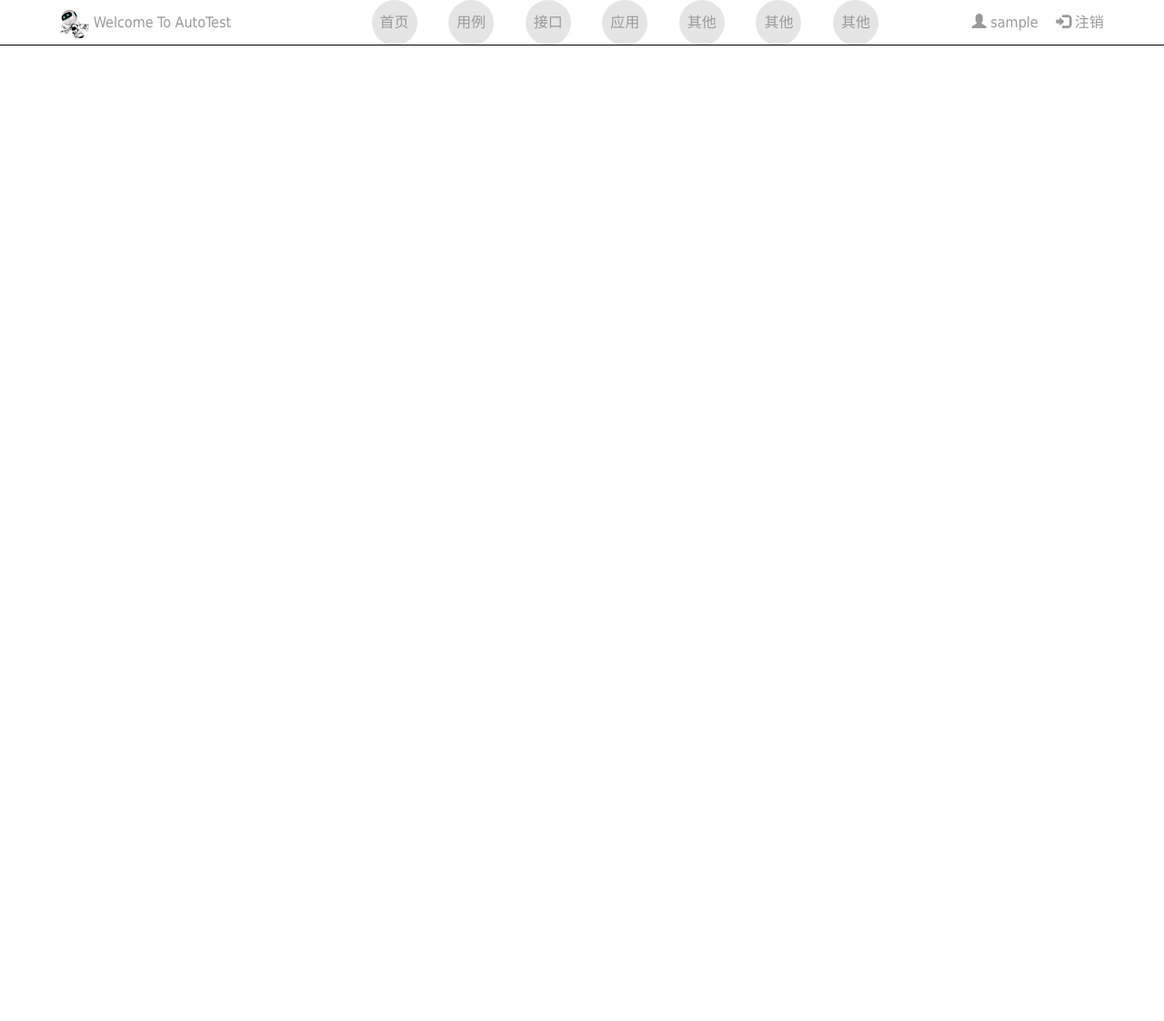
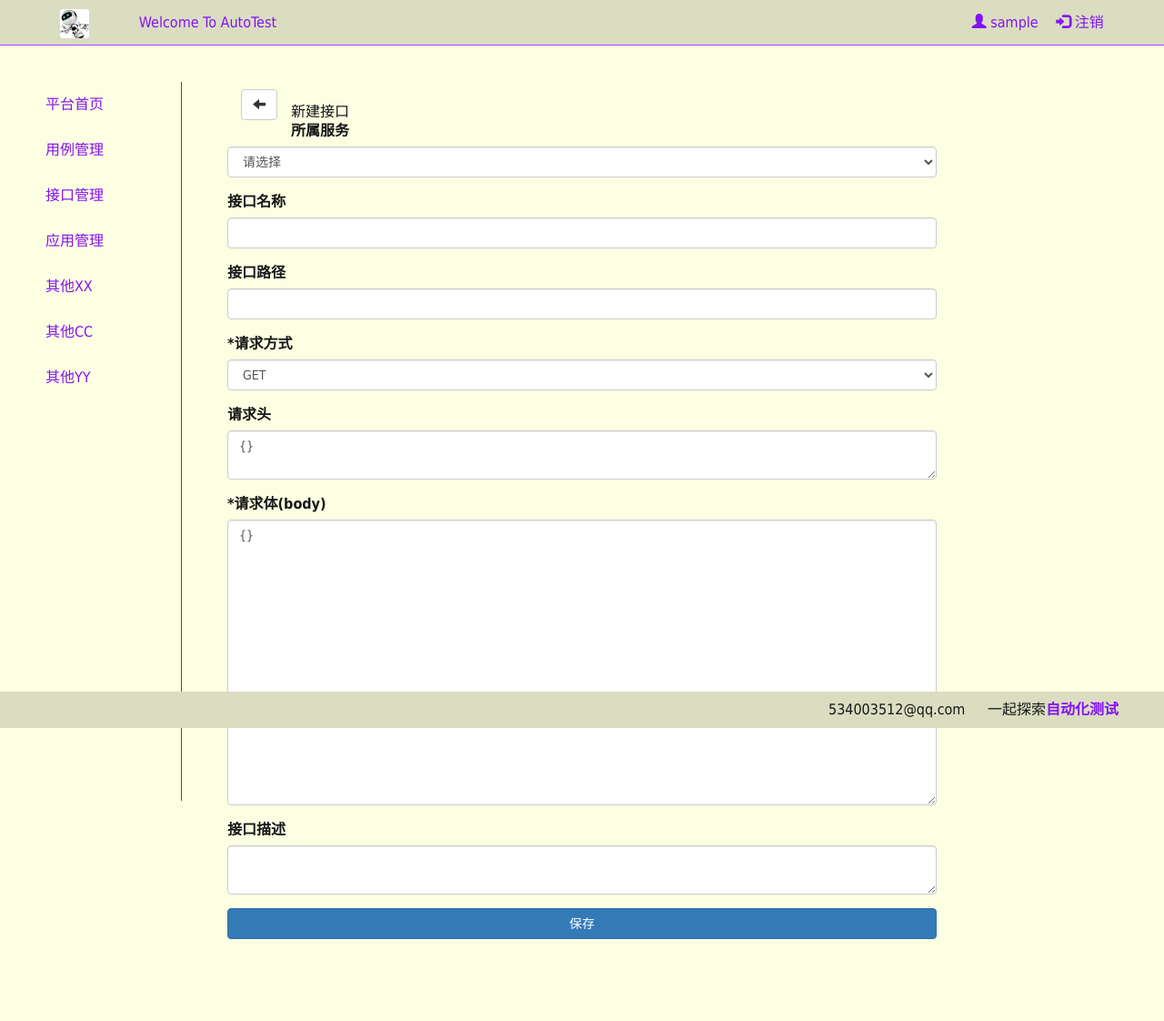
Before and after one commit to yinuo100823/Family-AutoTest, a Flask app: page /auto/text/interface/create/ in a window 1280 px wide. Shown: the whole page at 91% size. Before the commit the page ends 50 px from the top, so only its background shows below. Run offline with Flask 2, Linux system fonts and the light colour scheme; the visitor is signed in with stand-in values (Sample User, id 1); data comes from the database, SQL or seed files in the repository; data that the repository does not hold is empty; some libraries are stand-ins or nearby versions.

Commit message:
"前端代码优化"

```diff
--- a/app/static/css/base.css
+++ b/app/static/css/base.css
@@ -2,10 +2,12 @@
 #header{
     width: 100%;
     height: 5rem;
-    border-bottom: 1px solid #000;
+    border-bottom: 1px solid #b042ff;
     position: fixed;
     top:0;
     left:0;
+    z-index: 999;
+    background-color: #dbddc1;
 }
 #header .header-center{
     height: 100%;
@@ -27,23 +29,11 @@
     height: 5rem;
     margin: 0 1.5rem;
 }
+#header .header-center .header-center-l a.header-center-l-logo img{
+    border-radius: 10%;
+    margin-right: 5rem;
+}
 
-/*中间导航*/
-#header .header-center .header-center-c{
-    height: 100%;
-    /*background-color: #f34535;*/
-    flex: 4;
-    line-height: 5rem;
-
-}
-#header .header-center .header-center-c ul li{
-    display: inline-block;
-    width: 5rem;
-    height: 5rem;
-    border-radius: 50%;
-    margin-left: 3rem;
-    background-color: rgba(0,0,0,.1);
-}
 /*右侧*/
 #header .header-center .header-center-r{
     height: 100%;
@@ -59,5 +49,87 @@
 /*----------------头部--->结束-------------------*/
 
 /*----------------主要内容--->开始-------------------*/
+/*双飞翼布局start*/
+#main{
+    width: 100%;
+    padding-top: 9rem;
+    padding-bottom: 9rem;
+}
+#main .main-center{
+    width: 100%;
+    height: 100%;
+    float: left;
+}
+#main .main-center .main-center-c{
+    margin: 0 20rem;
+    height: 100%;
+    padding:0 5rem;
+    min-width: 80rem;
+    /*background-color: #8414f3;*/
+}
+#main .main-left{
+    width: 20rem;
+    height: 100%;
+    float: left;
+    margin-left: -100%;
+    /*background-color: #2eff15;*/
+}
+#main .main-right{
+    width: 20rem;
+    float: left;
+    height: 100%;
+    margin-left: -20rem;
+    /*background-color: #ff0121;*/
+}
+/*双飞翼布局end*/
 
+/*左侧导航栏*/
+#main .main-left .main-left-menu{
+    height: 79rem;
+    /*background-color: #f34535;*/
+    line-height: 5rem;
+    /*margin-left: 4rem;*/
+    border-right: 1px solid #8414f3;
+
+}
+#main .main-left ul.main-left-menu li{
+    padding: 0 5rem;
+}
 /*----------------主要内容--->结束-------------------*/
+
+/*----------------底部--->开始-------------------*/
+#footer {
+    position: fixed;
+    bottom: 0;
+    left: 0;
+    background-color: #dbddc1;
+    height: 4rem;
+    width: 100%;
+    z-index: 999;
+    line-height: 4rem;
+    padding: 0 3rem;
+    text-align: right;
+}
+#footer .footer-right{
+    height: 5rem;
+    width: 30%;
+    float: right;
+}
+#footer .footer-right p{
+    display: inline;
+    margin-right: 2rem
+}
+
+#footer .footer-right p strong{
+    color: #8414f3;
+}
+/*----------------底部--->结束-------------------*/
+
+/*页面闪现消息提示样式*/
+.flash-message {
+    position: fixed;
+    bottom: 4rem;
+    left: 3.5rem;
+    width: 20rem;
+    padding: 0.2rem;
+}
--- a/app/static/css/reset.css
+++ b/app/static/css/reset.css
@@ -12,9 +12,13 @@ html {
     font-size: 10px;
 }
 body {
-    background-color: rgba(255, 255, 255, 0.05);
+    /*background: url('../img/gb.jpg') no-repeat ;*/
+    background-color: #fdffe3;
+    background-size: cover;
+    z-index: -999;
     display: block;
     font: 1.6rem/1.5 Microsoft YaHei,Heiti SC,tahoma,arial,Hiragino Sans GB,"\5B8B\4F53",sans-serif;
+    color: #171717;
 }
 /*清除列表的默认风格*/
 ul,ol,dl{
@@ -31,7 +35,7 @@ fieldset,img,input,button,textarea{
 
 /*超链接标签*/
 a{
-    color: #999999;
+    color: #8414f3;
     text-decoration: none;
 }
 a:hover{
@@ -79,3 +83,9 @@ h1,h2,h3,h4,h5,h6{
 .tc{
     text-align: center;
 }
+
+.s-box{
+    width: 40%;
+    margin: 0 auto;
+    padding-top: 10rem;
+}
--- a/app/templates/base.html
+++ b/app/templates/base.html
@@ -30,21 +30,7 @@
         </div>
         {#头部中间导航#}
         <div class="header-center-c fl tc">
-            <ul class="header-center-c-menu">
-                {% for item in [
-                    {"url":"index","title":"首页"},
-                    {"url":"case.case_list","title":"用例"},
-                    {"url":"interface.interface_list","title":"接口"},
-                    {"url":"services.service_list","title":"应用"},
-                    {"url":"services.service_list","title":"其他"},
-                    {"url":"services.service_list","title":"其他"},
-                    {"url":"services.service_list","title":"其他"},
-                ] %}
-                    <li>
-                        <a href="{{ url_for(item.get('url')) }}">{{ item.get('title') }}</a>
-                    </li>
-                {% endfor %}
-            </ul>
+
         </div>
         {#头部右侧#}
         <div class="header-center-r fr tr">
@@ -65,6 +51,51 @@
     </div>
 </header>
 {#------------------------头部--->结束-----------------------------#}
+{#------------------------主要内容--->开始-----------------------------#}
+<main id="main" class="clearfix">
+    <section class="main-center clearfix">
+        <div class="main-center-c">
+            {% block main %}{% endblock %}
+        </div>
+    </section>
+    <section class="main-left">
+        {% block menu %}
+
+        {% endblock %}
+
+    </section>
+    <section class="main-right">
+
+    </section>
+
+</main>
+{#------------------------主要内容--->结束-----------------------------#}
+
+{# ============闪现消息=================#}
+    <div class="flash-message">
+    {% for category,message in get_flashed_messages(with_categories=true) %}
+        {% if category=="success" %}
+            <div class="alert alert-success alert-dismissable">
+        {% elif category=="warning" %}
+            <div class="alert alert-warning">
+        {% elif category=="danger" %}
+            <div class="alert alert-danger">
+        {% else %}
+            <div class="alert alert-info">
+        {% endif %}
+    <button type="button" class="close" data-dismiss="alert" aria-hidden="true">&times</button>{{ message }}
+    </div>
+    {% endfor %}
+    </div>
+{#------------------------底部--->开始-----------------------------#}
+<footer id="footer">
+    <div class="footer-right">
+        <p>534003512@qq.com</p>
+        <p>一起探索<strong>自动化测试</strong></p>
+    </div>
+</footer>
+{#------------------------底部--->结束-----------------------------#}
+
 </body>
 
 </html>
--- /dev/null
+++ b/app/templates/base_menu.html
@@ -0,0 +1,18 @@
+{% extends 'base.html' %}
+{% block menu %}
+    <ul class="main-left-menu">
+        {% for item in [
+                    {"url":"index","title":"平台首页"},
+                    {"url":"case.case_list","title":"用例管理"},
+                    {"url":"interface.interface_list","title":"接口管理"},
+                    {"url":"services.service_list","title":"应用管理"},
+                    {"url":"services.service_list","title":"其他XX"},
+                    {"url":"services.service_list","title":"其他CC"},
+                    {"url":"services.service_list","title":"其他YY"},
+                ] %}
+            <li>
+                <a href="{{ url_for(item.get('url')) }}">{{ item.get('title') }}</a>
+            </li>
+        {% endfor %}
+    </ul>
+{% endblock %}
--- a/app/templates/case/add.html
+++ b/app/templates/case/add.html
@@ -1,4 +1,4 @@
-{% extends 'base.html' %}
+{% extends 'base_menu.html' %}
 {% block title %}新建测试用例{% endblock %}
 {% block head %}
     {#    <link rel="stylesheet" href="{{ url_for('static',filename='css/login.css') }}">#}
--- a/app/templates/case/info.html
+++ b/app/templates/case/info.html
@@ -1,4 +1,4 @@
-{% extends 'base.html' %}
+{% extends 'base_menu.html' %}
 {% block title %}测试用例详情{% endblock %}
 {% block head %}
     {#    <link rel="stylesheet" href="{{ url_for('static',filename='css/login.css') }}">#}
--- a/app/templates/case/list.html
+++ b/app/templates/case/list.html
@@ -1,4 +1,4 @@
-{% extends 'base.html' %}
+{% extends 'base_menu.html' %}
 {% block title %}测试用例一览{% endblock %}
 {% block head %}
     {#    <link rel="stylesheet" href="{{ url_for('static',filename='css/login.css') }}">#}
--- a/app/templates/index.html
+++ b/app/templates/index.html
@@ -1,4 +1,4 @@
-{% extends 'base.html' %}
+{% extends 'base_menu.html' %}
 {% block title %}首页{% endblock %}
 {% block head %}
 {#    <link rel="stylesheet" href="{{ url_for('static',filename='css/index.css') }}">#}
--- a/app/templates/interface/add.html
+++ b/app/templates/interface/add.html
@@ -1,4 +1,4 @@
-{% extends 'base.html' %}
+{% extends 'base_menu.html' %}
 {% block title %}新建接口{% endblock %}
 {% block head %}
     {#    <link rel="stylesheet" href="{{ url_for('static',filename='css/login.css') }}">#}
--- a/app/templates/interface/info.html
+++ b/app/templates/interface/info.html
@@ -1,4 +1,4 @@
-{% extends 'base.html' %}
+{% extends 'base_menu.html' %}
 {% block title %}接口详情{% endblock %}
 {% block head %}
     {#    <link rel="stylesheet" href="{{ url_for('static',filename='css/login.css') }}">#}
--- a/app/templates/interface/list.html
+++ b/app/templates/interface/list.html
@@ -1,4 +1,4 @@
-{% extends 'base.html' %}
+{% extends 'base_menu.html' %}
 {% block title %}接口一览{% endblock %}
 {% block head %}
     {#    <link rel="stylesheet" href="{{ url_for('static',filename='css/login.css') }}">#}
--- a/app/templates/services/add.html
+++ b/app/templates/services/add.html
@@ -1,10 +1,9 @@
-{% extends 'base.html' %}
+{% extends 'base_menu.html' %}
 {% block title %}新建服务{% endblock %}
 {% block head %}
     {#    <link rel="stylesheet" href="{{ url_for('static',filename='css/login.css') }}">#}
 {% endblock %}
 {% block main %}
-    <div class="content-box-60">
         <form class="navbar-form navbar-left" role="search" action="{{ url_for('services.service_list') }}">
             <div class="form-group btn-right">
                 <button type="submit" class="btn btn-default">
@@ -13,11 +12,9 @@
             </div>
         </form>
         <br>
-        <h3 class="page-title">新建服务</h3>
         <form action="{{ url_for('services.service_create') }}" method="post">
             <div class="form-container">
                 {{ wtf.quick_form(form) }}
             </div>
         </form>
-    </div>
 {% endblock %}
--- a/app/templates/services/info.html
+++ b/app/templates/services/info.html
@@ -1,4 +1,4 @@
-{% extends 'base.html' %}
+{% extends 'base_menu.html' %}
 {% block title %}服务详情{% endblock %}
 {% block head %}
     {#    <link rel="stylesheet" href="{{ url_for('static',filename='css/login.css') }}">#}
--- a/app/templates/services/list.html
+++ b/app/templates/services/list.html
@@ -1,4 +1,4 @@
-{% extends 'base.html' %}
+{% extends 'base_menu.html' %}
 {% block title %}服务一览{% endblock %}
 {% block head %}
     {#    <link rel="stylesheet" href="{{ url_for('static',filename='css/login.css') }}">#}
```
Also changed, not shown: app/static/css/base-back.css (+9 -50 lines), app/templates/base-back.html (+1 -15 lines), app/static/img/gb.jpg (added).
